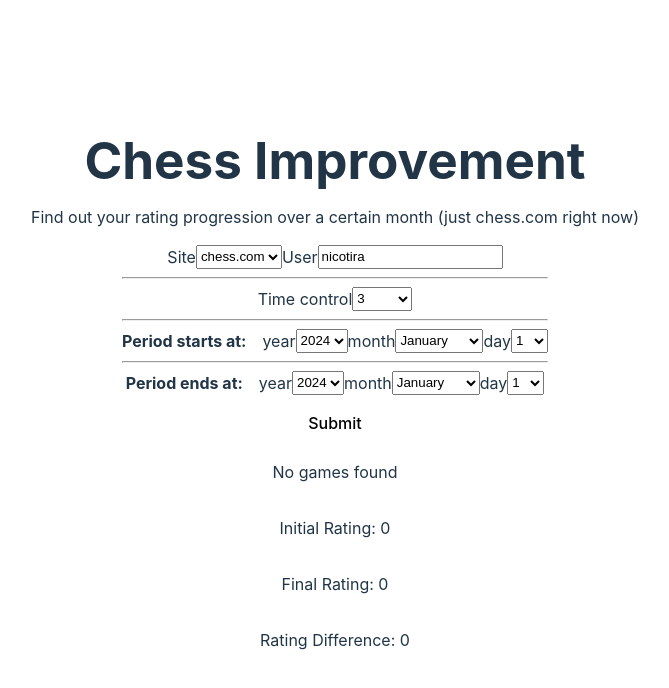
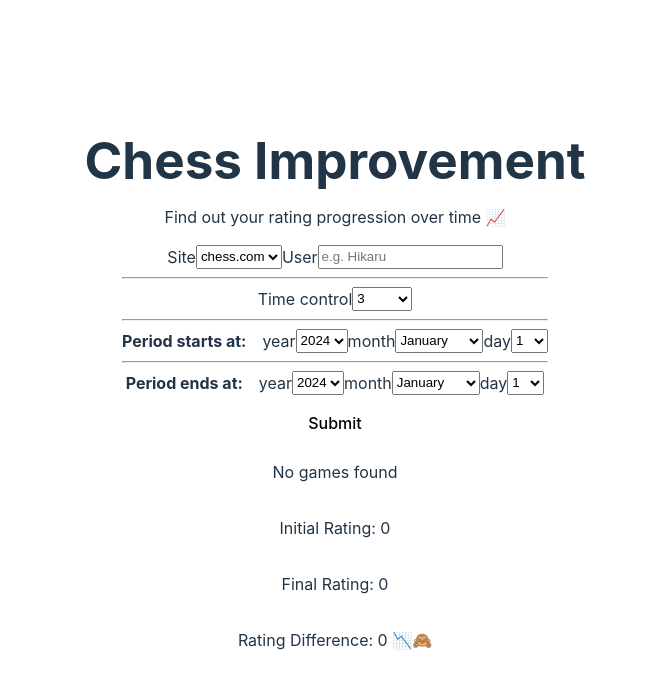
Before and after one commit to Nicotiraboschi/chess-study, a React (Vite) app: page / in a window 1280 px wide. Shown: the top 688 px of the page, without its empty margins (305-974 px from the left). Built offline with nearby package versions, Linux system fonts and the light colour scheme; what chess-web-api would draw is missing.

Commit message:
chess.com with cross year function (looks complete)

```diff
--- a/src/App.jsx
+++ b/src/App.jsx
@@ -1,4 +1,4 @@
-import { useEffect, useState } from 'react';
+import { useState } from 'react';
 
 import ChessWebAPI from 'chess-web-api';
 
@@ -7,32 +7,32 @@ import PeriodForm from './PeriodForm';
 const chessAPI = new ChessWebAPI();
 
 function App() {
-  const [user, setUser] = useState('nicotira');
+  const [user, setUser] = useState('');
   const [type, setType] = useState('180');
   const [data, setData] = useState([]);
   const [initialRating, setInitialRating] = useState(0);
   const [finalRating, setFinalRating] = useState(0);
   const [ratingDifference, setRatingDifference] = useState(0);
+  const [startPeriod, setStartPeriod] = useState({
+    startYear: new Date().getFullYear(),
+    startMonth: new Date().getMonth() + 1,
+    startDay: 1,
+  });
+  const [endPeriod, setEndPeriod] = useState({
+    endYear: new Date().getFullYear(),
+    endMonth: new Date().getMonth() + 1,
+    endDay: new Date().getDate(),
+  });
   // const [startPeriod, setStartPeriod] = useState({
-  //   startYear: new Date().getFullYear(),
-  //   startMonth: new Date().getMonth() + 1,
-  //   startDay: 1,
+  //   startYear: 2023,
+  //   startMonth: 12,
+  //   startDay: 15,
   // });
   // const [endPeriod, setEndPeriod] = useState({
-  //   endYear: new Date().getFullYear(),
-  //   endMonth: new Date().getMonth() + 1,
-  //   endDay: 1,
+  //   endYear: 2024,
+  //   endMonth: 1,
+  //   endDay: 3,
   // });
-  const [startPeriod, setStartPeriod] = useState({
-    startYear: 2023,
-    startMonth: 12,
-    startDay: 15,
-  });
-  const [endPeriod, setEndPeriod] = useState({
-    endYear: 2024,
-    endMonth: 1,
-    endDay: 3,
-  });
 
   const [loading, setLoading] = useState(false);
   const [site, setSite] = useState('chess.com');
@@ -50,19 +50,26 @@ function App() {
     const { startYear, startMonth, startDay } = startPeriod;
     const { endYear, endMonth, endDay } = endPeriod;
 
-    const numberOfMonths = endMonth - startMonth;
+    const numberOfMonths = (endYear - startYear) * 12 + endMonth - startMonth;
 
     let arrayOfGames = [];
 
     for (let i = 0; i <= numberOfMonths; i++) {
-      const currentMonth = startMonth + i;
+      let currentYear = startYear + Math.floor((startMonth + i - 1) / 12);
+      let currentMonth = ((startMonth + i - 1) % 12) + 1;
+      let response;
 
-      const response = await chessAPI.getPlayerCompleteMonthlyArchives(
-        user,
-        startYear,
-        currentMonth
-      );
-      console.log(response.body);
+      try {
+        response = await chessAPI.getPlayerCompleteMonthlyArchives(
+          user,
+          currentYear,
+          currentMonth
+        );
+      } catch (error) {
+        setLoading(false);
+        console.error(error);
+      }
+
       const newGamesArrays = response.body.games
         .filter((game) => {
           return game.time_control === type;
@@ -97,9 +104,6 @@ function App() {
 
         if (i === numberOfMonths) {
           setFinalRating(newGamesArrays[newGamesArrays.length - 1].rating);
-          setRatingDifference(
-            newGamesArrays[newGamesArrays.length - 1].rating - initialRating
-          );
         }
       } else {
         setLoading(false);
@@ -107,6 +111,9 @@ function App() {
       setLoading(false);
     }
     setData(arrayOfGames);
+    setRatingDifference(
+      arrayOfGames[arrayOfGames.length - 1].rating - arrayOfGames[0].rating
+    );
   };
 
   // MAIN get games from lichess.org
@@ -169,6 +176,8 @@ function App() {
           try {
             return JSON.parse(line);
           } catch (error) {
+            setLoading(false);
+
             console.error('Error parsing line as JSON:', line, error);
             return null;
           }
@@ -182,9 +191,7 @@ function App() {
         .map((newLine) => {
           const player =
             newLine.players.white.user.name === user ? 'white' : 'black';
-          console.log(newLine.createdAt, 'newLine.createdAt');
           const newDate = Math.floor(newLine.createdAt / 1000000);
-          console.log(newDate, 'newDate');
           return {
             date: newDate,
             rating: newLine.players[player].rating,
@@ -199,6 +206,8 @@ function App() {
       setSite('lichess');
       setLoading(false);
       if (!games.length) {
+        setLoading(false);
+
         return [];
       }
       setInitialRating(games[0].rating);
@@ -208,6 +217,8 @@ function App() {
       return games;
     } catch (error) {
       console.error('Error fetching or parsing NDJSON:', error);
+      setLoading(false);
+
       return [];
     }
   }
@@ -234,10 +245,7 @@ function App() {
           margin: 'auto',
         }}>
         <h1 style={{ margin: 0 }}>Chess Improvement</h1>
-        <p>
-          Find out your rating progression over a certain month (just chess.com
-          right now)
-        </p>
+        <p>Find out your rating progression over time 📈</p>
         <form
           onSubmit={async (e) => {
             site === 'chess.com'
@@ -259,6 +267,7 @@ function App() {
             <input
               type="text"
               value={user}
+              placeholder="e.g. Hikaru"
               onChange={(e) => setUser(e.target.value)}
             />
           </div>
@@ -320,7 +329,10 @@ function App() {
         )}
         <p>Initial Rating: {initialRating}</p>
         <p>Final Rating: {finalRating}</p>
-        <p>Rating Difference: {ratingDifference}</p>
+        <p>
+          Rating Difference: {ratingDifference}
+          {ratingDifference > 0 ? ' 📈🔥' : ' 📉🙈'}
+        </p>
       </main>
     </div>
   );
--- a/src/LineChart.jsx
+++ b/src/LineChart.jsx
@@ -4,7 +4,6 @@ import { useEffect } from 'react';
 import Chart from 'chart.js/auto';
 
 const LineChart = ({ data }) => {
-  console.log(data, 'data');
   useEffect(() => {
     const ctx = document.getElementById('myChart').getContext('2d');
 
```
